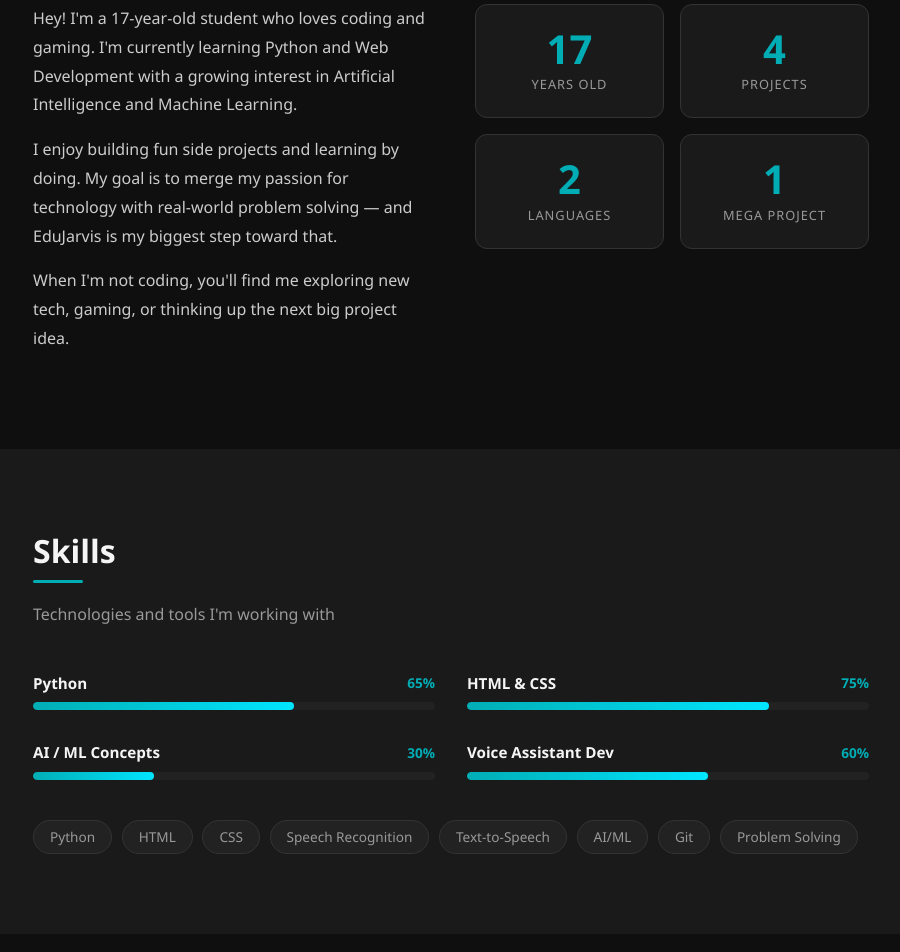
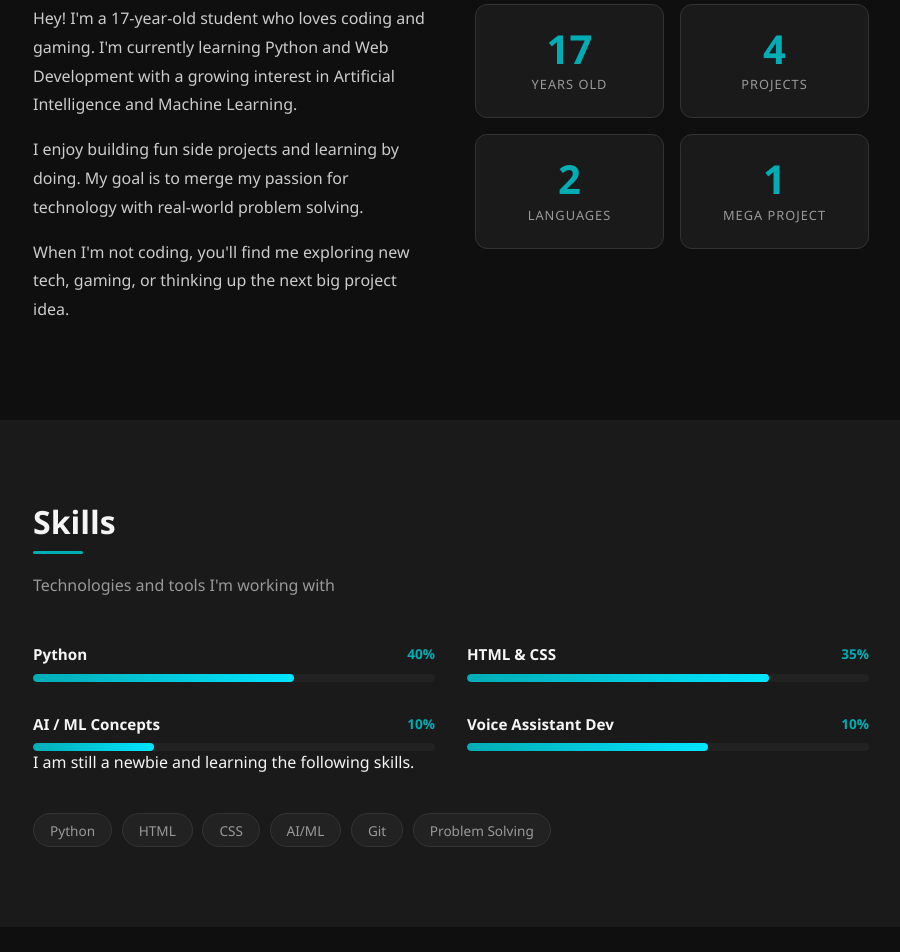
Before and after one commit to HenilLol/henillol.github.io, a plain HTML site: page index.html in a window 1280 px wide. Shown: the part 1020-1972 px from the top of the page, without its empty margins (189-1089 px from the left). Drawn offline with Linux system fonts and the light colour scheme.

Commit message:
Revise personal description and skill levels
Updated skill percentages and added a note about being a newbie.

```diff
--- a/index.html
+++ b/index.html
@@ -664,7 +664,7 @@
     <div class="about-grid">
       <div class="about-text reveal">
         <p>Hey! I'm a 17-year-old student who loves coding and gaming. I'm currently learning Python and Web Development with a growing interest in Artificial Intelligence and Machine Learning.</p>
-        <p>I enjoy building fun side projects and learning by doing. My goal is to merge my passion for technology with real-world problem solving — and EduJarvis is my biggest step toward that.</p>
+        <p>I enjoy building fun side projects and learning by doing. My goal is to merge my passion for technology with real-world problem solving.</p>
         <p>When I'm not coding, you'll find me exploring new tech, gaming, or thinking up the next big project idea.</p>
       </div>
       <div class="stats-grid reveal">
@@ -698,7 +698,7 @@
       <div class="skill-item">
         <div class="skill-header">
           <span class="skill-name">Python</span>
-          <span class="skill-pct">65%</span>
+          <span class="skill-pct">40%</span>
         </div>
         <div class="skill-bar-bg">
           <div class="skill-bar-fill" data-width="65"></div>
@@ -707,7 +707,7 @@
       <div class="skill-item">
         <div class="skill-header">
           <span class="skill-name">HTML &amp; CSS</span>
-          <span class="skill-pct">75%</span>
+          <span class="skill-pct">35%</span>
         </div>
         <div class="skill-bar-bg">
           <div class="skill-bar-fill" data-width="75"></div>
@@ -716,7 +716,7 @@
       <div class="skill-item">
         <div class="skill-header">
           <span class="skill-name">AI / ML Concepts</span>
-          <span class="skill-pct">30%</span>
+          <span class="skill-pct">10%</span>
         </div>
         <div class="skill-bar-bg">
           <div class="skill-bar-fill" data-width="30"></div>
@@ -725,19 +725,18 @@
       <div class="skill-item">
         <div class="skill-header">
           <span class="skill-name">Voice Assistant Dev</span>
-          <span class="skill-pct">60%</span>
+          <span class="skill-pct">10%</span>
         </div>
         <div class="skill-bar-bg">
           <div class="skill-bar-fill" data-width="60"></div>
         </div>
       </div>
     </div>
+    <P>I am still a newbie and learning the following skills.</P>
     <div class="skill-tags reveal">
       <span class="skill-tag">Python</span>
       <span class="skill-tag">HTML</span>
       <span class="skill-tag">CSS</span>
-      <span class="skill-tag">Speech Recognition</span>
-      <span class="skill-tag">Text-to-Speech</span>
       <span class="skill-tag">AI/ML</span>
       <span class="skill-tag">Git</span>
       <span class="skill-tag">Problem Solving</span>
@@ -800,7 +799,7 @@
     <div class="contact-grid">
       <div class="contact-info reveal">
         <h3>Let's Connect</h3>
-        <p>I'm always open to interesting conversations, collaborations, or feedback on my projects. Drop me a message!</p>
+        <p>I'm always open to learn new things, interesting conversations, collaborations, or feedback on my projects. Drop me a message!</p>
         <div class="contact-item">
           <div class="icon">📧</div>
           <div>
```
